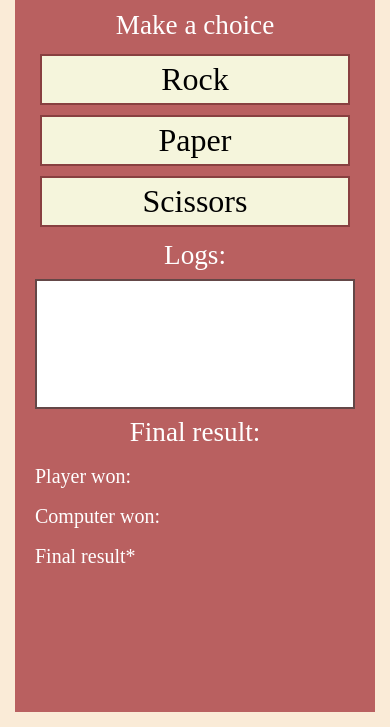
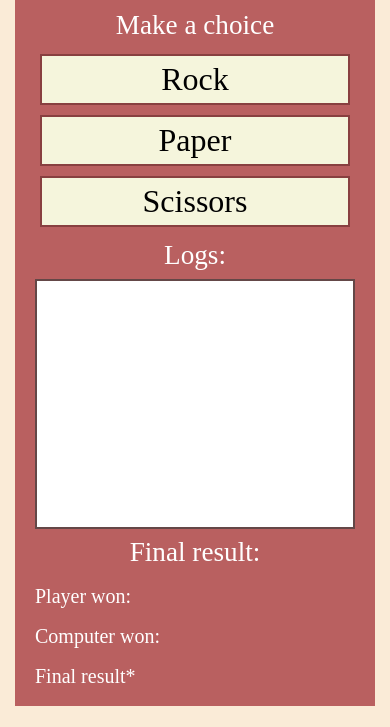
Before and after one commit to Mono0087/Rock-Paper-Scissors, a plain HTML site: page index.html in a window 390 px wide. Shown: the part 117-844 px from the top of the page. Drawn offline with Linux system fonts and the light colour scheme.

Commit message:
Fix for phones

```diff
--- a/style.css
+++ b/style.css
@@ -5,9 +5,9 @@ body {
 
 .container {
     height: 100%;
-    flex-direction: column;
     padding: 15px;
     display: flex;
+    flex-direction: column;
     justify-content: center;
     align-items: center;
 }
@@ -80,14 +80,13 @@ body {
 
 /* Adaptive */
 
-@media(max-width:500px) {
+@media(max-width:600px) {
+
     .container {
         display: block;
+        height: fit-content;
     }
 
-    #game_logs-field {
-        height: 130px;
-    }
 
     .box {
         width: 100%;
```
